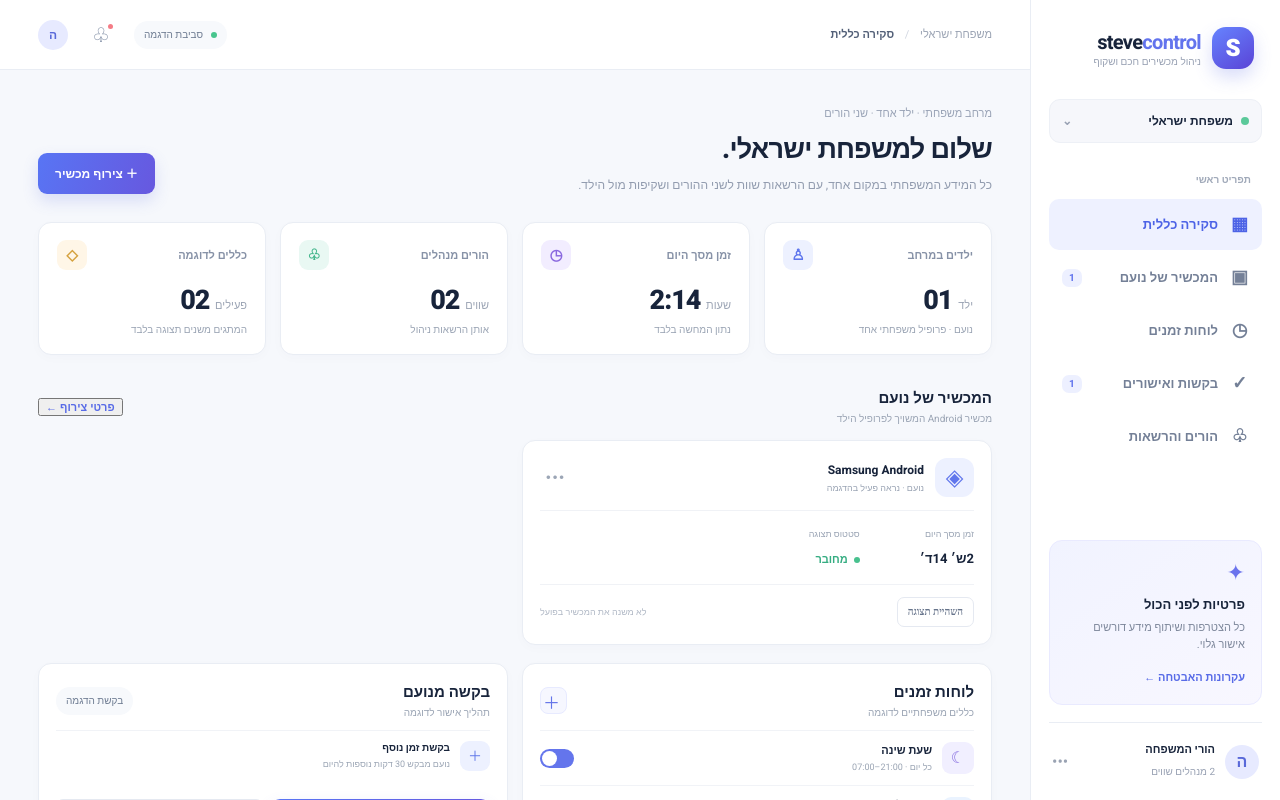
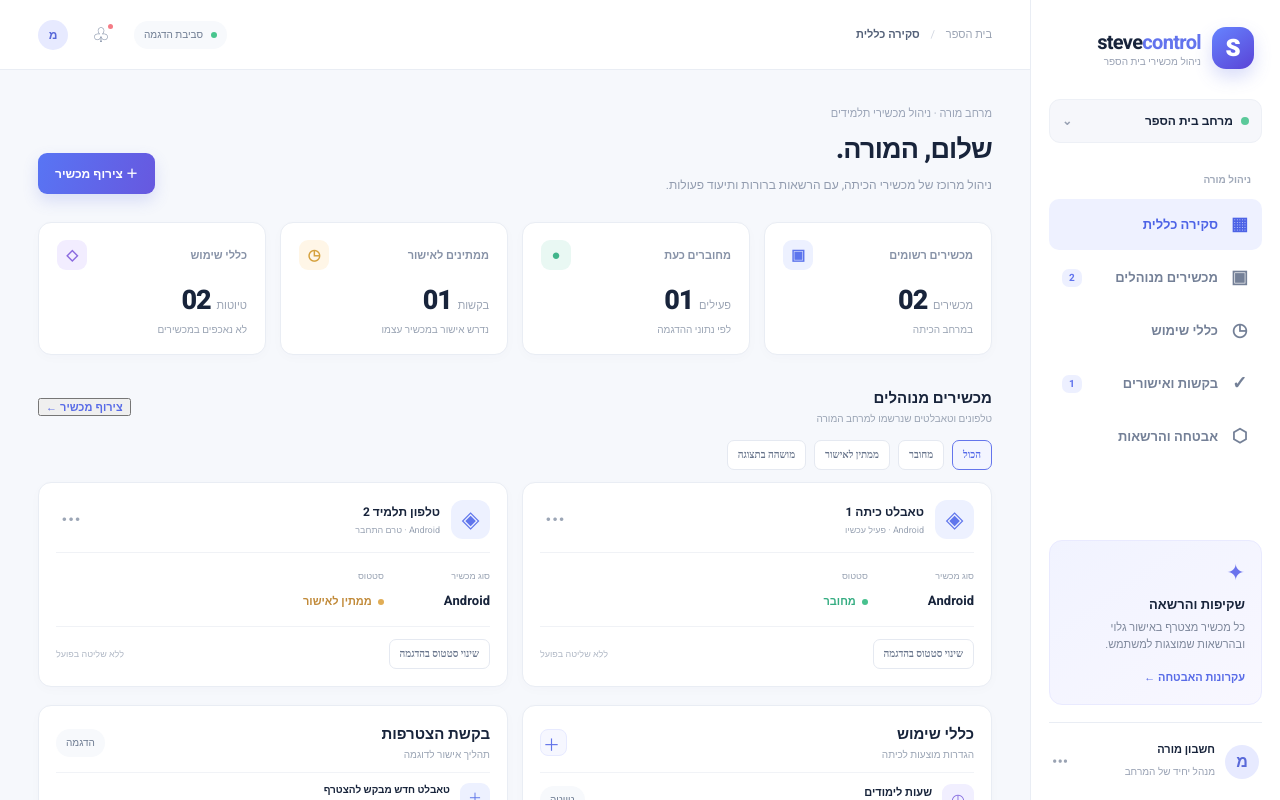
Before and after one commit to hhh055233/farcontrol, a Next.js app: page / in a window 1280 px wide. Shown: the top 800 px of the page. Built offline with nearby package versions, Linux system fonts and the light colour scheme.

Commit message:
Convert dashboard to teacher-managed school devices

```diff
--- a/app/page.tsx
+++ b/app/page.tsx
@@ -2,87 +2,79 @@
 
 import { useState } from "react";
 
-type Device = { id: number; name: string; type: string; status: string; lastSeen: string; usage: string; color: string };
-
+type Device = { id: number; name: string; type: string; status: string; lastSeen: string };
 const initialDevices: Device[] = [
-  { id: 1, name: "המכשיר של נועם", type: "Android", status: "מחובר", lastSeen: "פעיל עכשיו", usage: "2ש׳ 14ד׳", color: "blue" },
-];
-
-const initialActivities = [
-  { icon: "⏱", title: "זמן מסך עודכן", detail: "המסגרת היומית נבדקה · היום, 09:42", tone: "blue" },
-  { icon: "✓", title: "מכשיר צורף למשפחה", detail: "המכשיר של נועם · אתמול", tone: "green" },
-  { icon: "◷", title: "לוח שעת שינה הופעל", detail: "כל יום · 21:00", tone: "violet" },
+  { id: 1, name: "טאבלט כיתה 1", type: "Android", status: "מחובר", lastSeen: "פעיל עכשיו" },
+  { id: 2, name: "טלפון תלמיד 2", type: "Android", status: "ממתין לאישור", lastSeen: "טרם התחבר" },
 ];
 
 export default function Home() {
   const [devices, setDevices] = useState(initialDevices);
-  const [bedtime, setBedtime] = useState(true);
-  const [school, setSchool] = useState(false);
   const [showPair, setShowPair] = useState(false);
   const [pairCode, setPairCode] = useState("");
   const [toast, setToast] = useState("");
-  const [requestStatus, setRequestStatus] = useState<"pending" | "approved" | "denied">("pending");
+  const [filter, setFilter] = useState("הכול");
 
   function notify(message: string) {
     setToast(message);
     window.setTimeout(() => setToast(""), 2400);
   }
-
   function createDemoCode() {
     setPairCode(String(Math.floor(100000 + Math.random() * 900000)));
   }
-
   function toggleDevice(id: number) {
-    setDevices(current => current.map(d => d.id === id ? { ...d, status: d.status === "מחובר" ? "מושהה" : "מחובר" } : d));
-    notify("הסטטוס השתנה בתצוגת ההדגמה בלבד");
+    setDevices(current => current.map(d => d.id === id ? { ...d, status: d.status === "מחובר" ? "מושהה בתצוגה" : "מחובר" } : d));
+    notify("השינוי הוא בהדגמה בלבד — לא נשלחה פקודה למכשיר");
   }
+  const visibleDevices = filter === "הכול" ? devices : devices.filter(d => d.status === filter);
 
   return (
     <main className="shell">
       <aside className="sidebar">
-        <div className="brand"><div className="brand-mark">S</div><div><strong>steve<span>control</span></strong><small>ניהול מכשירים חכם ושקוף</small></div></div>
-        <div className="workspace"><span className="workspace-dot" /> משפחת ישראלי <span className="chevron">⌄</span></div>
-        <div className="nav-label">תפריט ראשי</div>
+        <div className="brand"><div className="brand-mark">S</div><div><strong>steve<span>control</span></strong><small>ניהול מכשירי בית הספר</small></div></div>
+        <div className="workspace"><span className="workspace-dot" /> מרחב בית הספר <span className="chevron">⌄</span></div>
+        <div className="nav-label">ניהול מורה</div>
         <nav>
           <a className="nav-item active" href="#overview"><span>▦</span> סקירה כללית</a>
-          <a className="nav-item" href="#devices"><span>▣</span> המכשיר של נועם <b>1</b></a>
-          <a className="nav-item" href="#schedules"><span>◷</span> לוחות זמנים</a>
+          <a className="nav-item" href="#devices"><span>▣</span> מכשירים מנוהלים <b>{devices.length}</b></a>
+          <a className="nav-item" href="#policies"><span>◷</span> כללי שימוש</a>
           <a className="nav-item" href="#requests"><span>✓</span> בקשות ואישורים <b>1</b></a>
-          <a className="nav-item" href="#parents"><span>♧</span> הורים והרשאות</a>
+          <a className="nav-item" href="#security"><span>⬡</span> אבטחה והרשאות</a>
         </nav>
-        <div className="sidebar-bottom"><div className="help-card"><div className="help-icon">✦</div><strong>פרטיות לפני הכול</strong><p>כל הצטרפות ושיתוף מידע דורשים אישור גלוי.</p><a href="#security">עקרונות האבטחה ←</a></div><div className="profile"><div className="avatar">ה</div><div><strong>הורי המשפחה</strong><small>2 מנהלים שווים</small></div><span className="dots">•••</span></div></div>
+        <div className="sidebar-bottom"><div className="help-card"><div className="help-icon">✦</div><strong>שקיפות והרשאה</strong><p>כל מכשיר מצטרף באישור גלוי ובהרשאות שמוצגות למשתמש.</p><a href="#security">עקרונות האבטחה ←</a></div><div className="profile"><div className="avatar">מ</div><div><strong>חשבון מורה</strong><small>מנהל יחיד של המרחב</small></div><span className="dots">•••</span></div></div>
       </aside>
 
       <section className="content" id="overview">
-        <header className="topbar"><div className="crumb">משפחת ישראלי <span>/</span> <b>סקירה כללית</b></div><div className="top-actions"><span className="secure-pill"><i /> סביבת הדגמה</span><button className="icon-btn" aria-label="התראות">♧<em /></button><div className="top-avatar">ה</div></div></header>
+        <header className="topbar"><div className="crumb">בית הספר <span>/</span> <b>סקירה כללית</b></div><div className="top-actions"><span className="secure-pill"><i /> סביבת הדגמה</span><button className="icon-btn" aria-label="התראות">♧<em /></button><div className="top-avatar">מ</div></div></header>
         <div className="page-wrap">
-          <section className="welcome-row"><div><div className="eyebrow">מרחב משפחתי · ילד אחד · שני הורים</div><h1>שלום למשפחת ישראלי.</h1><p className="subhead">כל המידע המשפחתי במקום אחד, עם הרשאות שוות לשני ההורים ושקיפות מול הילד.</p></div><button className="primary-btn" onClick={() => { setShowPair(true); setPairCode(""); }}>＋ צירוף מכשיר</button></section>
+          <section className="welcome-row"><div><div className="eyebrow">מרחב מורה · ניהול מכשירי תלמידים</div><h1>שלום, המורה.</h1><p className="subhead">ניהול מרוכז של מכשירי הכיתה, עם הרשאות ברורות ותיעוד פעולות.</p></div><button className="primary-btn" onClick={() => { setShowPair(true); setPairCode(""); }}>＋ צירוף מכשיר</button></section>
 
           <section className="stats-grid">
-            <article className="stat-card"><div className="stat-top"><span>ילדים במרחב</span><span className="stat-icon blue-bg">♙</span></div><div className="stat-number">01 <small>ילד</small></div><div className="stat-foot">נועם · פרופיל משפחתי אחד</div></article>
-            <article className="stat-card"><div className="stat-top"><span>זמן מסך היום</span><span className="stat-icon purple-bg">◷</span></div><div className="stat-number">2:14 <small>שעות</small></div><div className="stat-foot">נתון המחשה בלבד</div></article>
-            <article className="stat-card"><div className="stat-top"><span>הורים מנהלים</span><span className="stat-icon mint-bg">♧</span></div><div className="stat-number">02 <small>שווים</small></div><div className="stat-foot">אותן הרשאות ניהול</div></article>
-            <article className="stat-card"><div className="stat-top"><span>כללים לדוגמה</span><span className="stat-icon gold-bg">◇</span></div><div className="stat-number">02 <small>פעילים</small></div><div className="stat-foot">המתגים משנים תצוגה בלבד</div></article>
+            <article className="stat-card"><div className="stat-top"><span>מכשירים רשומים</span><span className="stat-icon blue-bg">▣</span></div><div className="stat-number">{String(devices.length).padStart(2,"0")} <small>מכשירים</small></div><div className="stat-foot">במרחב הכיתה</div></article>
+            <article className="stat-card"><div className="stat-top"><span>מחוברים כעת</span><span className="stat-icon mint-bg">●</span></div><div className="stat-number">{String(devices.filter(d => d.status === "מחובר").length).padStart(2,"0")} <small>פעילים</small></div><div className="stat-foot">לפי נתוני ההדגמה</div></article>
+            <article className="stat-card"><div className="stat-top"><span>ממתינים לאישור</span><span className="stat-icon gold-bg">◷</span></div><div className="stat-number">{String(devices.filter(d => d.status === "ממתין לאישור").length).padStart(2,"0")} <small>בקשות</small></div><div className="stat-foot">נדרש אישור במכשיר עצמו</div></article>
+            <article className="stat-card"><div className="stat-top"><span>כללי שימוש</span><span className="stat-icon purple-bg">◇</span></div><div className="stat-number">02 <small>טיוטות</small></div><div className="stat-foot">לא נאכפים במכשירים</div></article>
           </section>
 
-          <section className="section-block" id="devices"><div className="section-heading"><div><h2>המכשיר של נועם</h2><p>מכשיר Android המשויך לפרופיל הילד</p></div><button className="text-btn" onClick={() => setShowPair(true)}>פרטי צירוף ←</button></div>
-            <div className="device-grid"><article className="device-card"><div className="device-head"><div className="device-icon blue">◈</div><div className="device-title"><strong>Samsung Android</strong><small>נועם · נראה פעיל בהדגמה</small></div><button className="more-btn" aria-label="אפשרויות">•••</button></div><div className="device-data"><div><small>זמן מסך היום</small><strong>2ש׳ 14ד׳</strong></div><div><small>סטטוס תצוגה</small><strong className={devices[0].status === "מחובר" ? "connected" : "paused"}><i />{devices[0].status}</strong></div></div><div className="device-actions"><button className="outline-btn" onClick={() => toggleDevice(1)}>{devices[0].status === "מחובר" ? "השהיית תצוגה" : "סימון כמחובר"}</button><span className="device-note">לא משנה את המכשיר בפועל</span></div></article></div>
+          <section className="section-block" id="devices"><div className="section-heading"><div><h2>מכשירים מנוהלים</h2><p>טלפונים וטאבלטים שנרשמו למרחב המורה</p></div><button className="text-btn" onClick={() => setShowPair(true)}>צירוף מכשיר ←</button></div>
+            <div style={{display:"flex",gap:8,flexWrap:"wrap",marginBottom:12}}>{["הכול","מחובר","ממתין לאישור","מושהה בתצוגה"].map(v=><button key={v} className="outline-btn" onClick={()=>setFilter(v)} style={filter===v?{borderColor:"#6475ec",color:"#5368e8",background:"#f3f5ff"}:{}}>{v}</button>)}</div>
+            <div className="device-grid">{visibleDevices.map(device=><article className="device-card" key={device.id}><div className="device-head"><div className="device-icon blue">◈</div><div className="device-title"><strong>{device.name}</strong><small>{device.type} · {device.lastSeen}</small></div><button className="more-btn" aria-label="אפשרויות">•••</button></div><div className="device-data"><div><small>סוג מכשיר</small><strong>{device.type}</strong></div><div><small>סטטוס</small><strong className={device.status === "מחובר" ? "connected" : "paused"}><i />{device.status}</strong></div></div><div className="device-actions"><button className="outline-btn" onClick={() => toggleDevice(device.id)}>שינוי סטטוס בהדגמה</button><span className="device-note">ללא שליטה בפועל</span></div></article>)}</div>
           </section>
 
           <section className="lower-grid">
-            <div className="panel" id="schedules"><div className="section-heading compact"><div><h2>לוחות זמנים</h2><p>כללים משפחתיים לדוגמה</p></div><button className="plus-btn" onClick={() => notify("יצירת לוח זמנים תתווסף בגרסה הבאה")} aria-label="הוסף לוח זמנים">＋</button></div><div className="schedule-row"><div className="schedule-symbol bedtime">☾</div><div className="schedule-info"><strong>שעת שינה</strong><small>כל יום · 21:00–07:00</small></div><button className={`switch ${bedtime ? "on" : ""}`} onClick={() => { setBedtime(!bedtime); notify("המתג עודכן בהדגמה בלבד"); }} aria-label="הפעלת שעת שינה"><i /></button></div><div className="schedule-row"><div className="schedule-symbol school">▤</div><div className="schedule-info"><strong>שעות לימודים</strong><small>א׳–ה׳ · 08:00–13:30</small></div><button className={`switch ${school ? "on" : ""}`} onClick={() => { setSchool(!school); notify("המתג עודכן בהדגמה בלבד"); }} aria-label="הפעלת שעות לימודים"><i /></button></div><div className="schedule-foot">המתגים משנים את התצוגה בלבד. עדיין אין אכיפה במכשיר.</div></div>
+            <div className="panel" id="policies"><div className="section-heading compact"><div><h2>כללי שימוש</h2><p>הגדרות מוצעות לכיתה</p></div><button className="plus-btn" onClick={() => notify("עורך כללים יתווסף לאחר חיבור השרת")} aria-label="הוסף כלל">＋</button></div><div className="schedule-row"><div className="schedule-symbol bedtime">◷</div><div className="schedule-info"><strong>שעות לימודים</strong><small>א׳–ה׳ · 08:00–13:30</small></div><span className="secure-pill">טיוטה</span></div><div className="schedule-row"><div className="schedule-symbol school">▤</div><div className="schedule-info"><strong>שימוש באפליקציות לימוד</strong><small>רשימת אפליקציות מאושרות</small></div><span className="secure-pill">טיוטה</span></div><div className="schedule-foot">הכללים מוצגים לתכנון בלבד. אין אכיפה או חסימה במכשירים בשלב זה.</div></div>
 
-            <div className="panel" id="requests"><div className="section-heading compact"><div><h2>בקשה מנועם</h2><p>תהליך אישור לדוגמה</p></div><span className="secure-pill">בקשת הדגמה</span></div><div className="activity-row"><div className="activity-icon blue">＋</div><div><strong>בקשת זמן נוסף</strong><small>נועם מבקש 30 דקות נוספות להיום</small></div></div>{requestStatus === "pending" ? <div style={{ display: "flex", gap: 8, marginTop: 18 }}><button className="primary-btn" style={{ flex: 1 }} onClick={() => { setRequestStatus("approved"); notify("הבקשה אושרה בתצוגת ההדגמה"); }}>אישור</button><button className="outline-btn" style={{ flex: 1 }} onClick={() => { setRequestStatus("denied"); notify("הבקשה נדחתה בתצוגת ההדגמה"); }}>דחייה</button></div> : <div className="schedule-foot" style={{ marginTop: 16 }}>סטטוס הבקשה: {requestStatus === "approved" ? "אושרה" : "נדחתה"} · ניתן לרענן כדי לאפס את ההדגמה</div>}</div>
+            <div className="panel" id="requests"><div className="section-heading compact"><div><h2>בקשת הצטרפות</h2><p>תהליך אישור לדוגמה</p></div><span className="secure-pill">הדגמה</span></div><div className="activity-row"><div className="activity-icon blue">＋</div><div><strong>טאבלט חדש מבקש להצטרף</strong><small>האישור הסופי מתבצע במכשיר עצמו</small></div></div><div className="schedule-foot" style={{marginTop:16}}>אישור מורה אינו מחליף את הסכמת המשתמש והרשאות Android.</div></div>
           </section>
 
-          <section className="panel" id="parents" style={{ marginTop: 20 }}><div className="section-heading compact"><div><h2>הורים והרשאות</h2><p>לשני ההורים אותן הרשאות ניהול</p></div><span className="secure-pill">2 מנהלים</span></div><div className="device-grid"><article className="device-card"><div className="device-head"><div className="top-avatar">א</div><div className="device-title"><strong>הורה א׳</strong><small>מנהל משפחה · הרשאות מלאות</small></div><span className="connected">פעיל</span></div></article><article className="device-card"><div className="device-head"><div className="top-avatar">ב</div><div className="device-title"><strong>הורה ב׳</strong><small>מנהל משפחה · הרשאות מלאות</small></div><span className="connected">פעיל</span></div></article></div><div className="schedule-foot">באבטיפוס שני החשבונות מוצגים כשווים. הזמנות והתחברות אמיתיות יתווספו לאחר חיבור מערכת משתמשים.</div></section>
+          <section className="panel" style={{marginTop:20}}><div className="section-heading compact"><div><h2>מנהל המרחב</h2><p>חשבון יחיד בעל הרשאות ניהול</p></div><span className="secure-pill">מורה · מנהל</span></div><div className="device-head"><div className="top-avatar">מ</div><div className="device-title"><strong>חשבון המורה</strong><small>ניהול מכשירים, כללים, צירוף וביטול הרשאות</small></div><span className="connected">פעיל</span></div><div className="schedule-foot">בגרסה זו אין תפקידי הורה או מנהלים נוספים. הרשאות מכשיר ניתנות בנפרד ובאופן גלוי.</div></section>
 
-          <section className="security-banner" id="security"><div className="security-symbol">⬡</div><div><strong>פרטיות ובטיחות לפני הכול</strong><p>אין מעקב נסתר. צירוף מכשיר ושיתוף מידע ידרשו אישור והרשאות ברורות.</p></div><a href="#security">עקרונות האבטחה ←</a></section>
-          <footer>Steve Control <span>·</span> אבטיפוס למשפחה אחת · נתוני המחשה בלבד · ללא שליטה אמיתית במכשירים</footer>
+          <section className="security-banner" id="security"><div className="security-symbol">⬡</div><div><strong>אבטחה ושקיפות לפני הכול</strong><p>אין מעקב נסתר. כל מכשיר מציג למשתמש את תהליך ההצטרפות, המידע המשותף וההרשאות המבוקשות.</p></div><a href="#security">עקרונות האבטחה ←</a></section>
+          <footer>Steve Control <span>·</span> אבטיפוס לניהול מכשירי בית ספר · נתוני המחשה בלבד · ללא שליטה אמיתית במכשירים</footer>
         </div>
       </section>
 
-      {showPair && <div className="modal-backdrop" onClick={() => setShowPair(false)}><div className="modal" onClick={e => e.stopPropagation()}><button className="modal-close" onClick={() => setShowPair(false)}>×</button><div className="modal-mark">＋</div><h2>צירוף מכשיר למשפחה</h2><p>בגרסה המלאה, מתקינים את אפליקציית הילד, מציגים את ההרשאות ומאשרים את החיבור מהמכשיר עצמו.</p>{pairCode ? <div className="pair-code"><small>קוד הדגמה בלבד — לא מחבר מכשיר</small><strong>{pairCode}</strong></div> : <div className="pair-steps"><div><b>1</b><span>התקנת אפליקציית Steve Control</span></div><div><b>2</b><span>אישור גלוי במכשיר הילד</span></div><div><b>3</b><span>בחירת הרשאות ושיתוף מידע</span></div></div>}<button className="primary-btn modal-action" onClick={createDemoCode}>{pairCode ? "יצירת קוד הדגמה חדש" : "הצגת קוד הדגמה"}</button><small className="modal-disclaimer">זהו קוד המחשה מקומי בלבד. צימוד מאובטח עדיין לא מחובר לשרת.</small></div></div>}
+      {showPair && <div className="modal-backdrop" onClick={() => setShowPair(false)}><div className="modal" onClick={e => e.stopPropagation()}><button className="modal-close" onClick={() => setShowPair(false)}>×</button><div className="modal-mark">＋</div><h2>צירוף מכשיר למרחב המורה</h2><p>בגרסה המלאה, המורה יפיק הזמנה. במכשיר התלמיד יוצגו פרטי בית הספר, ההרשאות והמידע שישותף, והמשתמש יאשר במפורש.</p>{pairCode ? <div className="pair-code"><small>קוד הדגמה בלבד — אינו מחבר מכשיר</small><strong>{pairCode}</strong></div> : <div className="pair-steps"><div><b>1</b><span>התקנת Steve Control במכשיר</span></div><div><b>2</b><span>הצגת ההרשאות והמידע שישותף</span></div><div><b>3</b><span>אישור גלוי במכשיר עצמו</span></div></div>}<button className="primary-btn modal-action" onClick={createDemoCode}>{pairCode ? "יצירת קוד הדגמה חדש" : "הצגת קוד הדגמה"}</button><small className="modal-disclaimer">קוד מקומי להמחשה בלבד. צימוד מאובטח עדיין לא מחובר לשרת.</small></div></div>}
       {toast && <div className="toast">{toast}</div>}
     </main>
   );
```
